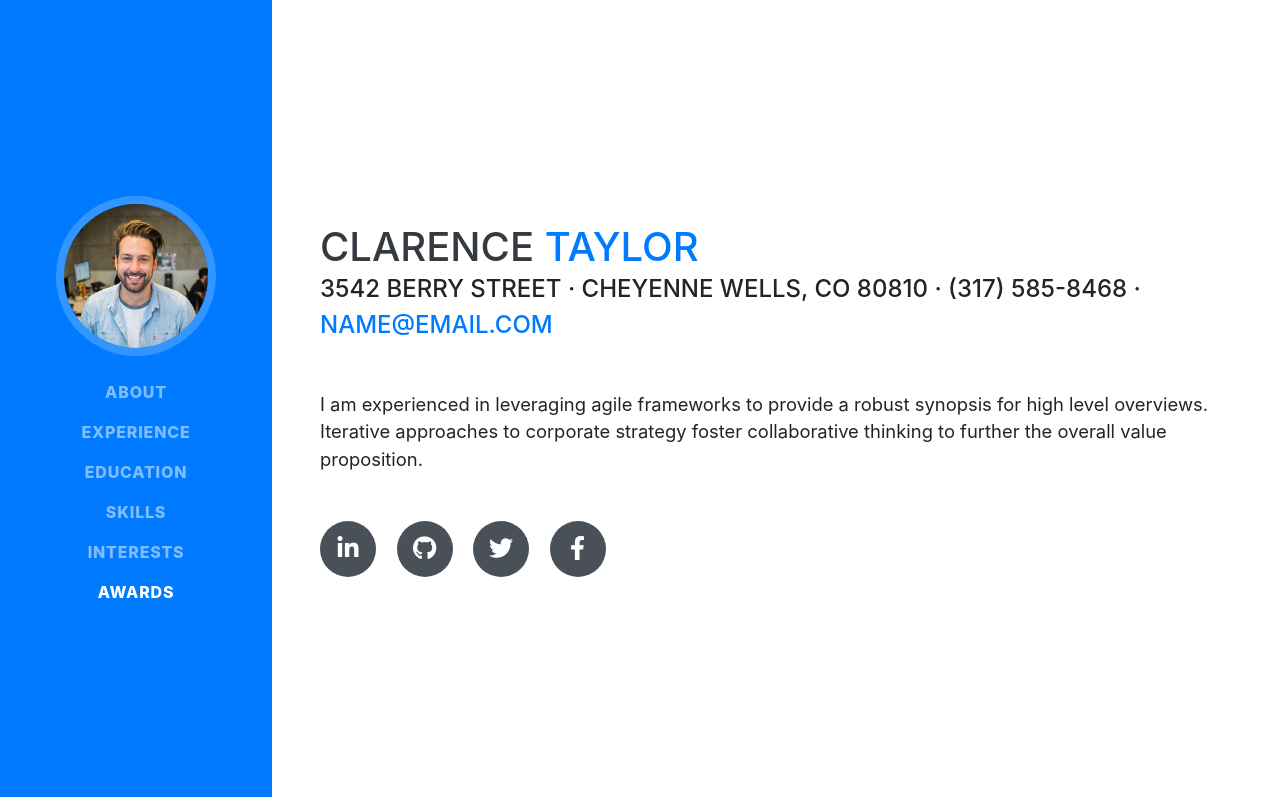
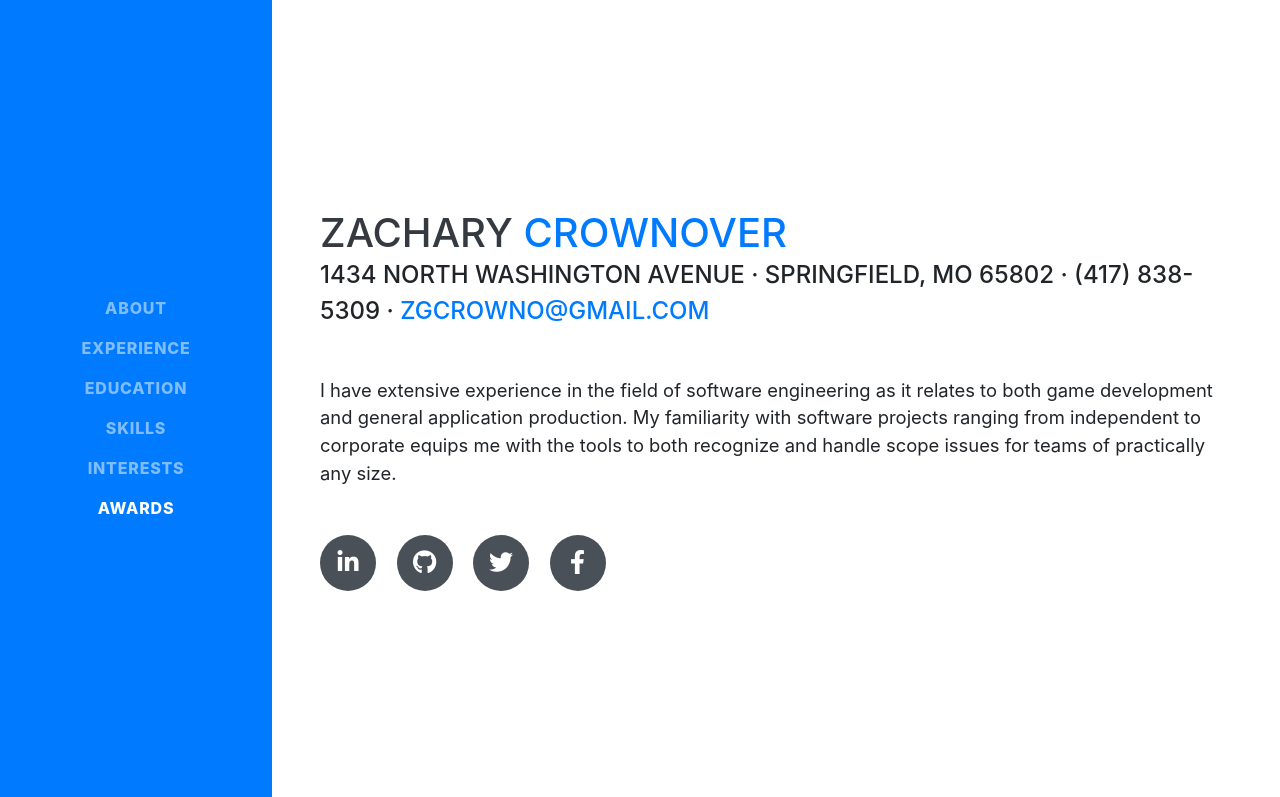
Before and after one commit to zgcrowno/zgcrowno.github.io, a website with bundled scripts: page index.html in a window 1280 px wide. Shown: the top 797 px of the page. Built offline with nearby package versions, Linux system fonts and the light colour scheme; a web font is replaced by a local one.

Commit message:
Started making preliminary changes to template

```diff
--- a/index.html
+++ b/index.html
@@ -27,10 +27,10 @@
 
   <nav class="navbar navbar-expand-lg navbar-dark bg-primary fixed-top" id="sideNav">
     <a class="navbar-brand js-scroll-trigger" href="#page-top">
-      <span class="d-block d-lg-none">Clarence Taylor</span>
-      <span class="d-none d-lg-block">
+      <span class="d-block d-lg-none">Zachary Crownover</span>
+      <!-- <span class="d-none d-lg-block">
         <img class="img-fluid img-profile rounded-circle mx-auto mb-2" src="img/profile.jpg" alt="">
-      </span>
+      </span> -->
     </a>
     <button class="navbar-toggler" type="button" data-toggle="collapse" data-target="#navbarSupportedContent" aria-controls="navbarSupportedContent" aria-expanded="false" aria-label="Toggle navigation">
       <span class="navbar-toggler-icon"></span>
@@ -63,13 +63,13 @@
 
     <section class="resume-section p-3 p-lg-5 d-flex align-items-center" id="about">
       <div class="w-100">
-        <h1 class="mb-0">Clarence
-          <span class="text-primary">Taylor</span>
+        <h1 class="mb-0">Zachary
+          <span class="text-primary">Crownover</span>
         </h1>
-        <div class="subheading mb-5">3542 Berry Street · Cheyenne Wells, CO 80810 · (317) 585-8468 ·
-          <a href="mailto:name@email.com">name@email.com</a>
+        <div class="subheading mb-5">1434 North Washington Avenue · Springfield, MO 65802 · (417) 838-5309 ·
+          <a href="mailto:zgcrowno@gmail.com">zgcrowno@gmail.com</a>
         </div>
-        <p class="lead mb-5">I am experienced in leveraging agile frameworks to provide a robust synopsis for high level overviews. Iterative approaches to corporate strategy foster collaborative thinking to further the overall value proposition.</p>
+        <p class="lead mb-5">I have extensive experience in the field of software engineering as it relates to both game development and general application production. My familiarity with software projects ranging from independent to corporate equips me with the tools to both recognize and handle scope issues for teams of practically any size.</p>
         <div class="social-icons">
           <a href="#">
             <i class="fab fa-linkedin-in"></i>
```
